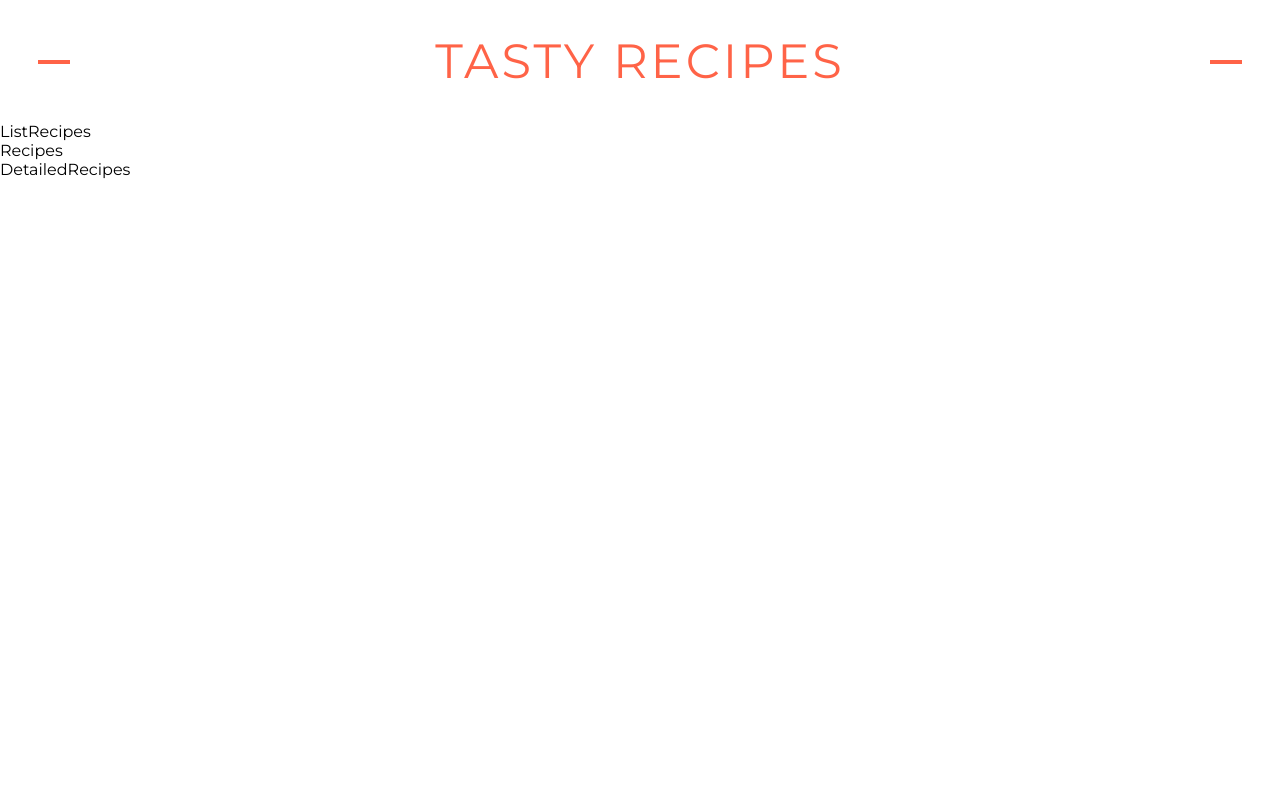
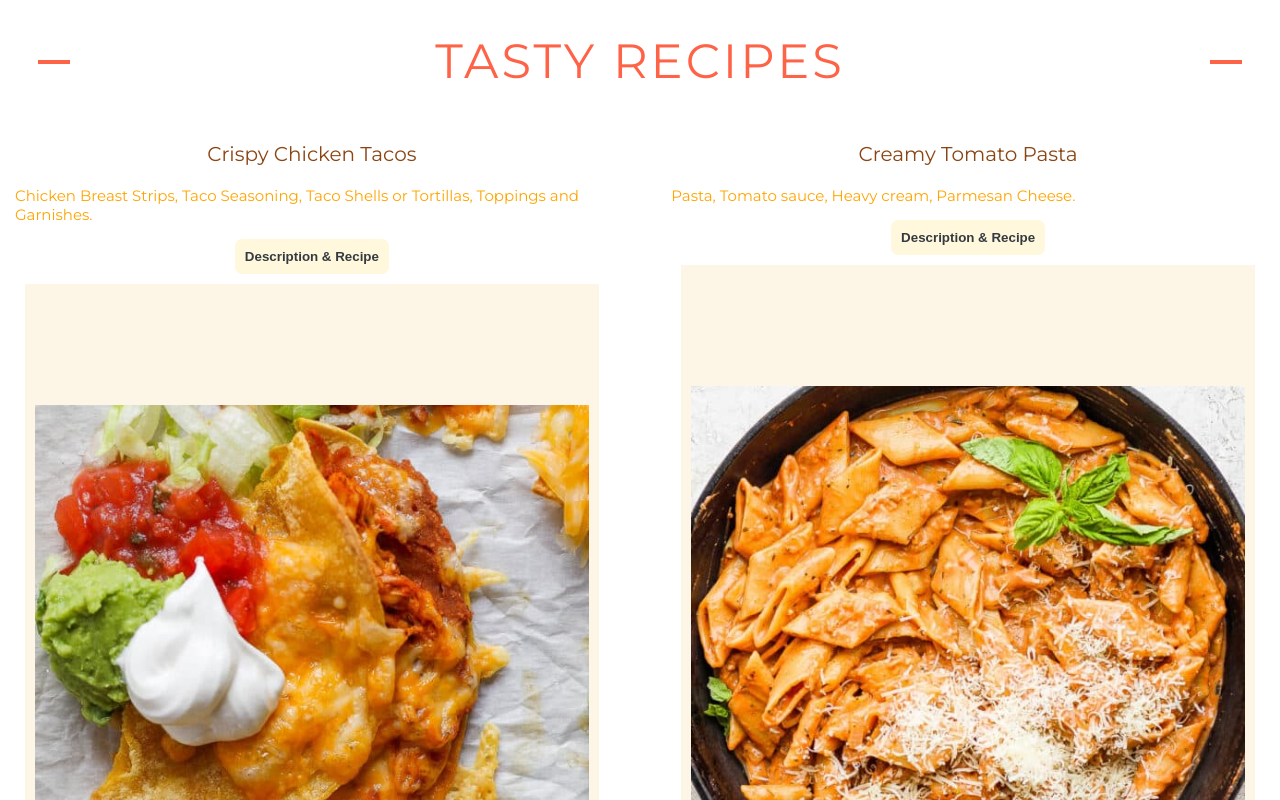
Before and after one commit to Tala-cmd/react-recipe-book, a React (Vite) app: page / in a window 1280 px wide. Shown: the top 800 px of the page. Built offline with nearby package versions, Linux system fonts and the light colour scheme.

Commit message:
static section- ListRecipes & Recipes

```diff
--- a/index.html
+++ b/index.html
@@ -3,6 +3,7 @@
   <head>
     <meta charset="UTF-8" />
     <link rel="icon" type="image/svg+xml" href="public/2729077.png" />
+    <link rel="stylesheet" href="https://cdnjs.cloudflare.com/ajax/libs/font-awesome/6.5.1/css/all.min.css" integrity="sha512-DTOQO9RWCH3ppGqcWaEA1BIZOC6xxalwEsw9c2QQeAIftl+Vegovlnee1c9QX4TctnWMn13TZye+giMm8e2LwA==" crossorigin="anonymous" referrerpolicy="no-referrer" />
     <meta name="viewport" content="width=device-width, initial-scale=1.0" />
     <title>Tasty Recipes</title>
   </head>
--- a/package.json
+++ b/package.json
@@ -10,6 +10,9 @@
     "preview": "vite preview"
   },
   "dependencies": {
+    "@fortawesome/fontawesome-svg-core": "^6.5.1",
+    "@fortawesome/free-solid-svg-icons": "^6.5.1",
+    "@fortawesome/react-fontawesome": "^0.2.0",
     "react": "^18.2.0",
     "react-dom": "^18.2.0"
   },
--- a/src/components/App.jsx
+++ b/src/components/App.jsx
@@ -4,28 +4,37 @@ import DetailedRecipes from "./DetailedRecipes"
 
 const recipes=[
 {
+  id:1,
   name:'Crispy Chicken Tacos',
   imageName: 'recipes/taco.jpg',
   description: 'Crispy Chicken Tacos - these chicken tacos that are baked to the perfect crispness are definitely a must for your next taco night! Top them any way you want for a quick weeknight dinner!',
-  ingredients: 'Chicken Breast Strips, Taco Seasoning, Taco Shells or Tortillas, Toppings and Garnishes'
+  ingredients: 'Chicken Breast Strips, Taco Seasoning, Taco Shells or Tortillas, Toppings and Garnishes.',
+  recipe: 'Season chicken, cook until golden, and fill tacos with crunchy goodness. Top with lettuce, tomatoes, cheese, salsa, and a hint of lime. Quick, savory, and satisfying.'
+
 },
 {
+  id:2,
   name:'Creamy Tomato Pasta',
   imageName: 'recipes/pasta.jpg',
   description: 'Creamy Tomato Pasta - a quick and easy recipe for making a perfectly creamy tomato pasta! Enjoy by itself or with some added protein. The whole family will enjoy this easy weeknight dinner!',
-  ingredients: 'Pasta, Tomato sauce, Heavy cream, Parmesan Cheese'
+  ingredients: 'Pasta, Tomato sauce, Heavy cream, Parmesan Cheese.',
+  recipe: 'Cook al dente pasta, then toss it in a velvety sauce made with tomatoes, cream, garlic, and Parmesan cheese. Finish with a sprinkle of fresh basil for a burst of flavor. '
 },
 {
+  id:3,
   name: 'Lasagna Soup',
   imageName: 'recipes/lasagna-soup.jpg',
   description: 'Lasagna Soup - a quick and easy recipe for making a flavorful homemade lasagna soup! Top it with our ricotta mixture and freshly grated parmesan cheese to bring even more great flavor. The whole family is going to love it!',
-  ingredients: 'Ground beef, Lasagna noodles, Tomato sauce and crushed tomatoes, Italian seasonings and herbs'
+  ingredients: 'Ground beef, Lasagna noodles, Tomato sauce and crushed tomatoes, Italian seasonings and herbs.',
+  recipe: ' Cook beef with onions, garlic, and Italian spices. Add tomatoes, broth, and broken lasagna noodles. Simmer until noodles are soft, stir in spinach. Serve hot with ricotta and Parmesan.'
 },
 {
+  id:4,
   name:'Turkey Breast',
   imageName: 'recipes/turkey-breast.jpg',
   description:`Perfect for a weekend family dinner or if you are hosting a small crowd for Thanksgiving. So juicy, tender, and doesn't require any oven space!`,
-  ingredients: 'Turkey breast, Olive oil or butter, Seasonings, Lemon juice'
+  ingredients: 'Turkey breast, Olive oil or butter, Seasonings, Lemon juice.',
+  recipe: 'Rub turkey with a mix of herbs, salt, and pepper. Roast until golden and juices run clear. Rest, then slice.'
 }
 ]
 function App() {
@@ -33,7 +42,7 @@ function App() {
   return (
     <div>
       <Header />
-      <ListRecipes />
+      <ListRecipes data={recipes}/>
       <DetailedRecipes />
     </div>
   )
--- a/src/components/DetailedRecipes.jsx
+++ b/src/components/DetailedRecipes.jsx
@@ -2,7 +2,7 @@ import React from 'react'
 
 function DetailedRecipes() {
   return (
-    <div>DetailedRecipes</div>
+    <div></div>
   )
 }
 
--- a/src/components/Header.jsx
+++ b/src/components/Header.jsx
@@ -4,7 +4,6 @@ function Header() {
   return (
     <div className='header'>
       <h1 className='header'>Tasty Recipes</h1>
-
     </div>
   )
 }
--- a/src/components/ListRecipes.jsx
+++ b/src/components/ListRecipes.jsx
@@ -1,12 +1,15 @@
 import React from 'react'
 import Recipes from './Recipes'
 
-function ListRecipes() {
+function ListRecipes({ data }) {
   return (
-    <>
-      <div>ListRecipes</div>
-      <Recipes/>
-    </>
+    <div>
+      <ul className='food'>
+        {data.map((recipes)=>
+        <Recipes recipes={recipes} key={recipes.id} /> )}
+      </ul>
+
+    </div>
   )
 }
 
--- a/src/components/Recipes.jsx
+++ b/src/components/Recipes.jsx
@@ -1,8 +1,24 @@
 import React from 'react'
 
-function Recipes() {
+function Recipes({ recipes }) {
   return (
-    <div>Recipes</div>
+    <li className='recipe'>
+      <p>{recipes.name}</p>
+      <h3>{recipes.ingredients}</h3>
+    <div className='container'>
+
+      <button>Description & Recipe</button>
+    </div>
+
+      <div className='recipe-description'>
+        <img src={recipes.imageName}></img>
+        <p>Description:</p>
+        <h5>{recipes.description}</h5>
+
+        <p>Recipe:</p>
+        <h5>{recipes.recipe}</h5>
+      </div>
+    </li>
   )
 }
 
--- a/src/index.css
+++ b/src/index.css
@@ -5,6 +5,17 @@ body{
   margin: 0;
   padding: 0;
   box-sizing: border-box;
+}
+
+ul{
+  list-style: none;
+  margin:15px;
+  padding:0;
+}
+
+li{
+  margin:0;
+  padding:0;
 }
 
 .header h1 {
@@ -38,3 +49,63 @@ body{
 .header h1::after {
   right: 3%;
 }
+
+.food{
+  list-style: none;
+  display: grid;
+  grid-template-columns: 1fr 1fr;
+  column-gap: 5%
+}
+
+.recipe p{
+  color:  #8B4513;
+  font-size: 20px;
+  text-align: center;
+  font-weight: 400;
+}
+
+.recipe h3{
+  color:  #FFA500 ;
+  font-size: 15px;
+  text-align: start;
+  font-weight: 400;
+}
+
+.container{
+display: flex;
+justify-content: center;
+align-items: center;
+
+}
+button{
+  background-color:  #FFF8DC;
+  color: #343a40;
+  padding: 10px;
+  border: none;
+  border-radius: 7px;
+  font-weight: bold;
+  cursor: pointer;
+  transition: 0.3s;
+}
+
+button:hover {
+  background-color:  #D3E1AB;
+}
+
+.recipe-description{
+background-color: #FDF5E6;
+padding:10px;
+margin:10px;
+}
+
+.recipe-description img{
+  width: 100%;
+  margin-top:20%;
+}
+
+.recipe-description h5{
+  color:  #887551 ;
+  font-size: 15px;
+  text-align: start;
+  font-weight: 400;
+}
```
Also changed, not shown: 1 other file (tests, documents, lock files or other folders).
